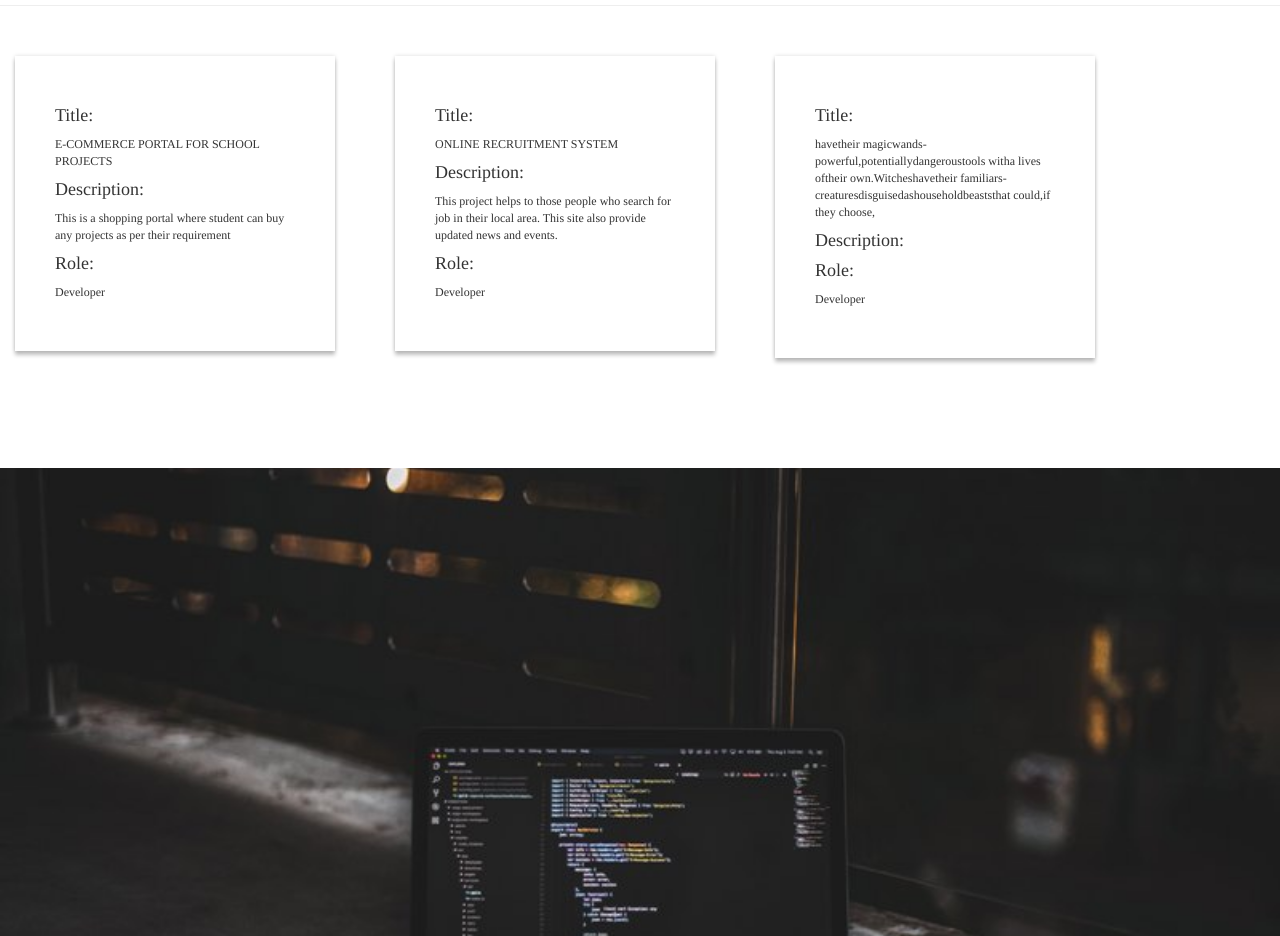
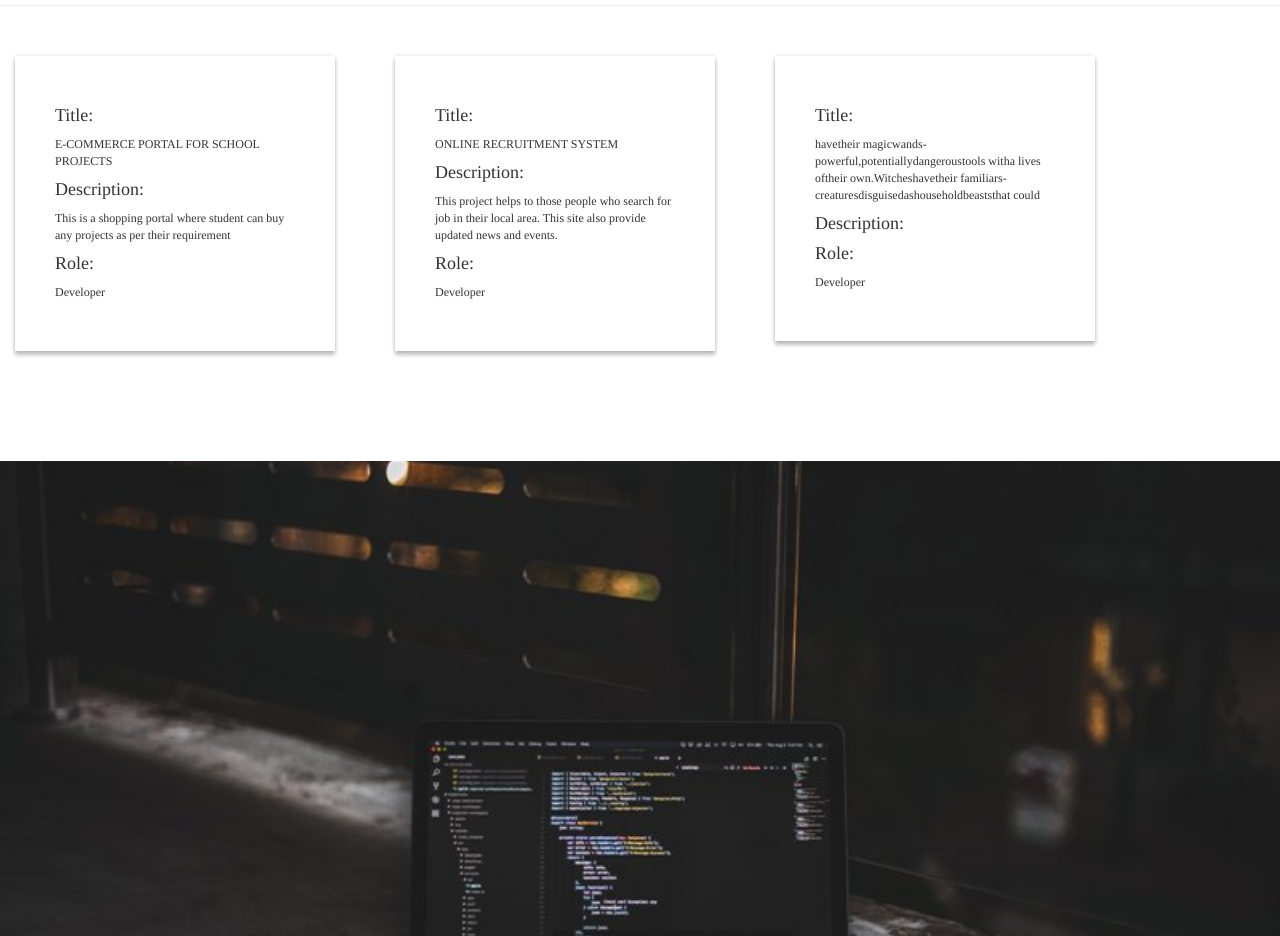
Before and after one commit to jmanjari/jmanjari.github.io, a plain HTML site: page index.html in a window 1280 px wide. Shown: the part 4860-5796 px from the top of the page. Drawn offline with nearby package versions, Linux system fonts and the light colour scheme; files that its build step writes are made by us from their sources.

Commit message:
Update index.html

```diff
--- a/index.html
+++ b/index.html
@@ -239,7 +239,7 @@
                 <div class="col-xs-8 col-md-offset-2 col-md-4 col-md-offset-2 col-lg-offset-4 col-lg-4 col-lg-offset-4 box box-slim">
                     <h4>Title:</h4>
                         <p class="small-text">havetheir magicwands-powerful,potentiallydangeroustools witha lives oftheir
-                                own.Witcheshavetheir familiars-creaturesdisguisedashouseholdbeaststhat could,if they choose,
+                                own.Witcheshavetheir familiars-creaturesdisguisedashouseholdbeaststhat could
                         </p>
                     <h4>Description:</h4>
                     <h4>Role:</h4>
```
